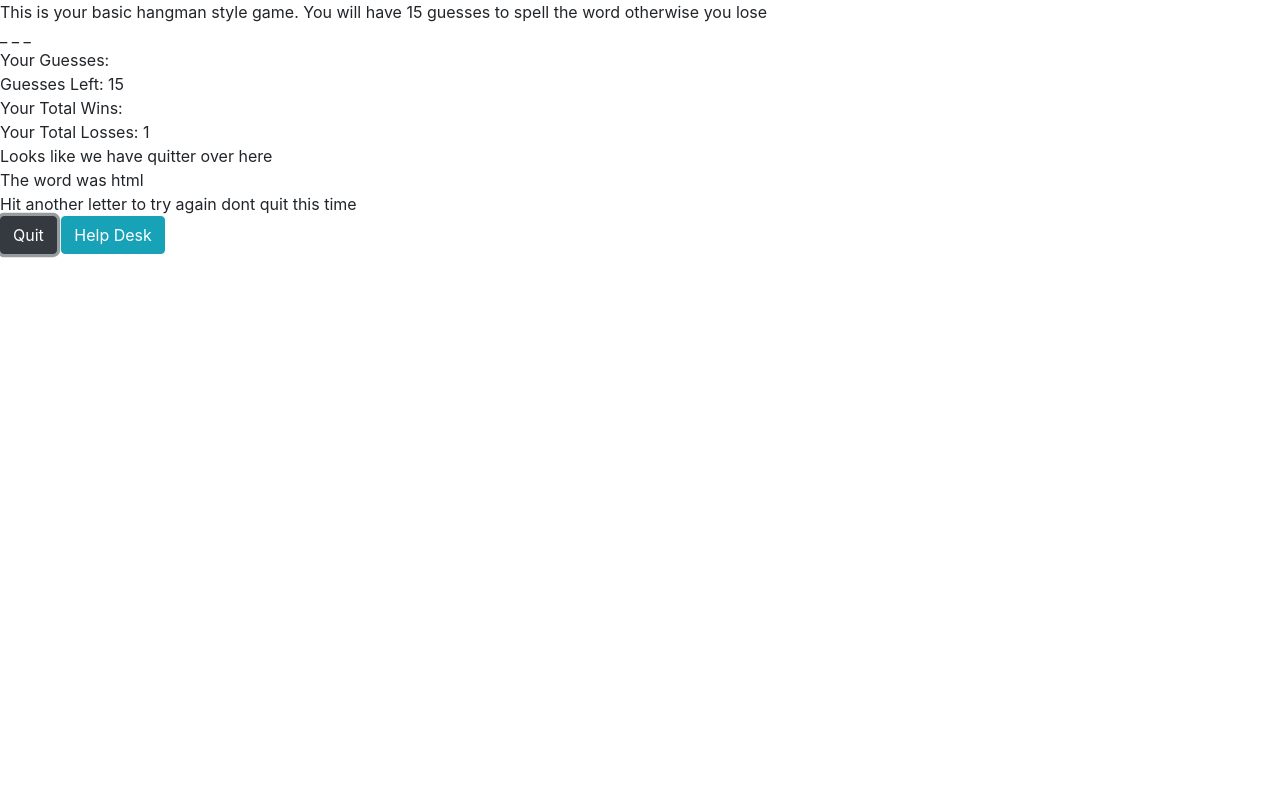
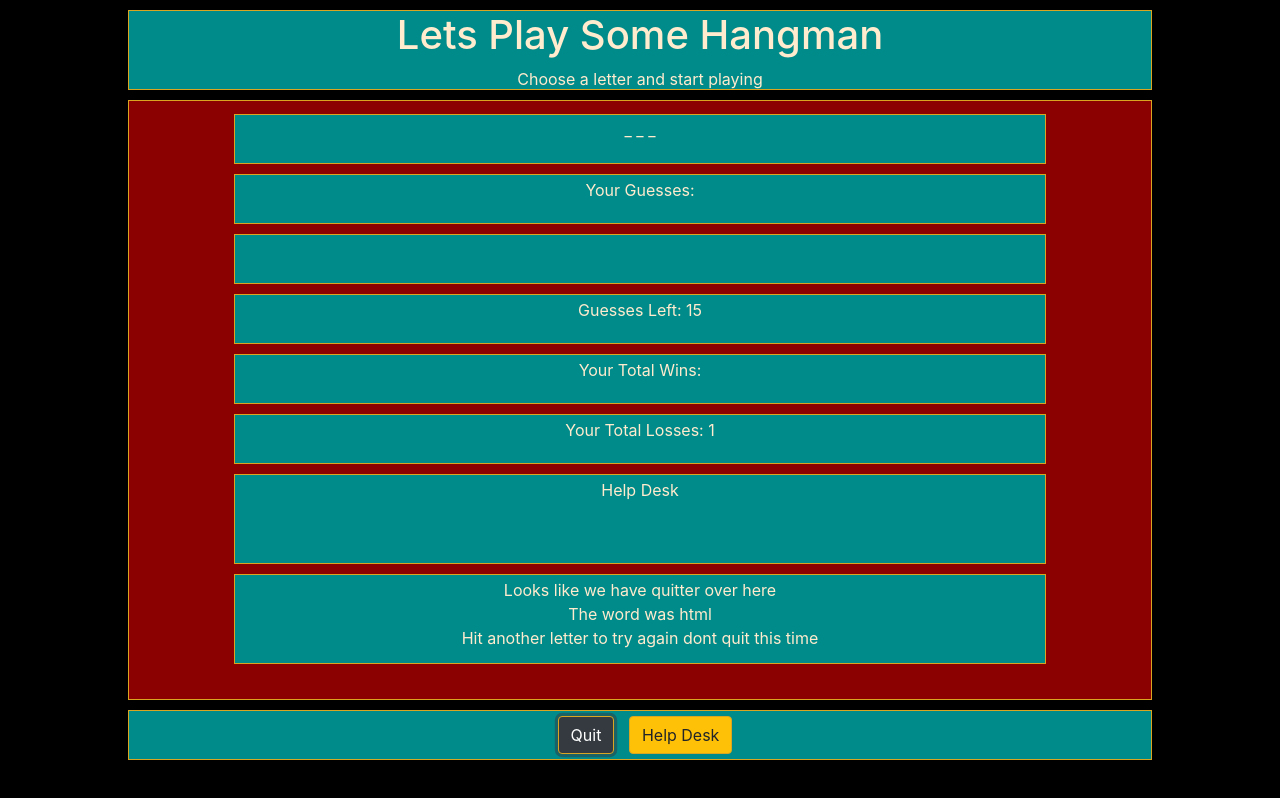
Before and after one commit to cmatchneer/hw-3-hangman, a plain HTML site: page index.html in a window 1280 px wide. Both pictures are taken after a click on the button "Quit". Drawn offline with nearby package versions, Linux system fonts and the light colour scheme.

Commit message:
ironed out some bugs added some basic stlye to it

```diff
--- /dev/null
+++ b/assets/css/reset.css
@@ -0,0 +1,137 @@
+/* http://meyerweb.com/eric/tools/css/reset/
+   v2.0 | 20110126
+   License: none (public domain)
+*/
+
+html,
+body,
+div,
+span,
+applet,
+object,
+iframe,
+h1,
+h2,
+h3,
+h4,
+h5,
+h6,
+p,
+blockquote,
+pre,
+a,
+abbr,
+acronym,
+address,
+big,
+cite,
+code,
+del,
+dfn,
+em,
+img,
+ins,
+kbd,
+q,
+s,
+samp,
+small,
+strike,
+strong,
+sub,
+sup,
+tt,
+var,
+b,
+u,
+i,
+center,
+dl,
+dt,
+dd,
+ol,
+ul,
+li,
+fieldset,
+form,
+label,
+legend,
+table,
+caption,
+tbody,
+tfoot,
+thead,
+tr,
+th,
+td,
+article,
+aside,
+canvas,
+details,
+embed,
+figure,
+figcaption,
+footer,
+header,
+hgroup,
+menu,
+nav,
+output,
+ruby,
+section,
+summary,
+time,
+mark,
+audio,
+video {
+    margin: 0;
+    padding: 0;
+    border: 0;
+    font-size: 100%;
+    font: inherit;
+    vertical-align: baseline;
+}
+
+
+/* HTML5 display-role reset for older browsers */
+
+article,
+aside,
+details,
+figcaption,
+figure,
+footer,
+header,
+hgroup,
+menu,
+nav,
+section {
+    display: block;
+}
+
+body {
+    line-height: 1;
+}
+
+ol,
+ul {
+    list-style: none;
+}
+
+blockquote,
+q {
+    quotes: none;
+}
+
+blockquote:before,
+blockquote:after,
+q:before,
+q:after {
+    content: '';
+    content: none;
+}
+
+table {
+    border-collapse: collapse;
+    border-spacing: 0;
+}
--- /dev/null
+++ b/assets/css/style.css
@@ -0,0 +1,39 @@
+body {
+    background-color: black;
+}
+
+div {
+    height: 50px;
+    width: 80%;
+    text-align: center;
+    margin: 10px auto;
+    background-color: darkcyan;
+    border: 1px solid goldenrod;
+    padding: 3px;
+    color: blanchedalmond;
+}
+
+.btn {
+    margin-left: 10px;
+    border-color: goldenrod !important;
+    margin-top: 1.5px;
+}
+
+.hangman {
+    height: 600px;
+    background-color: darkred;
+}
+
+#title {
+    padding-top: 0;
+    padding-bottom: 10px;
+    height: 80px;
+}
+
+#theTip {
+    height: 90px;
+}
+
+#endGame {
+    height: 90px;
+}
--- a/assets/javacript/java.js
+++ b/assets/javacript/java.js
@@ -5,7 +5,7 @@ $(document).ready(function() {
     var numberOfGuesses = 15;
     var computerGuess = theList[Math.floor(Math.random() * theList.length)];
     var theLetters = [];
-    var theWin = computerGuess.length;
+
     var wins = 0;
     var losses = 0;
     var gameOver = false;
@@ -44,6 +44,7 @@ $(document).ready(function() {
             $("#theWord").empty();
             $("#playerGuess").empty();
             $("#playerGuess").text("Your Guesses: ");
+            $("#theTip").text("Help Desk");
             $("#hitOrMiss").empty();
             $("#guessesLeft").text("Guesses Left: " + numberOfGuesses);
 
@@ -64,35 +65,25 @@ $(document).ready(function() {
         })
         //the game
     function theGame(guess) {
-
-
-
         //all the stuff that should happen hit or miss
-
-
         numberOfGuesses -= 1;
         $("#guessesLeft").text("Guesses Left: " + numberOfGuesses);
         $("#playerGuess").append(" " + guess + " ");
         $("#hitOrMiss").text("Uh oh " + guess + " isnt in the word keep going");
         $("#endGame").empty();
+        //the loop and if statment for gussing a letter correctly
+        for (var i = 0; i < computerGuess.length; i++) {
+            if (guess.toLowerCase() === computerGuess.charAt(i)) {
+                theLetters[i] = guess;
+                $("#theWord").text(theLetters.join(""));
+                $("#hitOrMiss").text("You guessed a correct letter yayy keep going");
+
+            }
+        }
 
 
-        //the loop and if statment for gussing a letter correctly
-        for (var i = 0; i < computerGuess.length; i++) {
-            if (guess.toLowerCase() === computerGuess.charAt(i) && theLetters.indexOf(guess) === -1) {
-                theLetters[i] = guess;
-
-                theWin -= 1;
-                $("#theWord").text(theLetters.join(""));
-                $("#hitOrMiss").text("You got a letter only " + theWin + " to go");
-
-            }
-
-
-        }
-
         //winning the game
-        if (theWin === 0) {
+        if (theLetters.join("") === computerGuess) {
             gameOver = true;
             wins += 1;
             $("#endGame").html("YOU ARE THE CHAMPION OF THE WORLD!!!!!" + "<br>" + "Press the win button to play again");
@@ -115,19 +106,17 @@ $(document).ready(function() {
                 $("#theWord").empty();
                 $("#playerGuess").empty();
                 $("#playerGuess").text("Your Guesses: ");
+                $("#theTip").text("Help Desk");
                 $("#hitOrMiss").empty();
                 $("#guessesLeft").text("Guesses Left: " + numberOfGuesses);
                 for (var k = 0; k < computerGuess.length; k++) {
                     theLetters[k] = " _ ";
                 }
                 $("#theWord").text(theLetters.join(""));
-
-
-
             });
         }
         //losing the game
-        if (numberOfGuesses === 0) {
+        if (numberOfGuesses === 0 && theLetters.join("") !== computerGuess) {
             gameOver = true;
             losses += 1;
             $("#lossTotal").text("Your Total Losses: " + losses);
@@ -151,6 +140,7 @@ $(document).ready(function() {
                 $("#theWord").empty();
                 $("#playerGuess").empty();
                 $("#playerGuess").text("Your Guesses: ");
+                $("#theTip").text("Help Desk");
                 $("#hitOrMiss").empty();
                 $("#guessesLeft").text("Guesses Left: " + numberOfGuesses);
                 for (var l = 0; l < computerGuess.length; l++) {
@@ -160,6 +150,7 @@ $(document).ready(function() {
             });
 
         }
+
     }
     //starting the game
     document.onkeypress = function(event) {
--- a/index.html
+++ b/index.html
@@ -8,29 +8,42 @@
     <title>Hangman</title>
     <script src="https://code.jquery.com/jquery-3.4.1.min.js" integrity="sha256-CSXorXvZcTkaix6Yvo6HppcZGetbYMGWSFlBw8HfCJo=" crossorigin="anonymous"></script>
     <script src="assets/javacript/java.js"></script>
+    <link rel="stylesheet" href="assets/css/reset.css">
     <link rel="stylesheet" href="https://maxcdn.bootstrapcdn.com/bootstrap/4.0.0/css/bootstrap.min.css" integrity="sha384-Gn5384xqQ1aoWXA+058RXPxPg6fy4IWvTNh0E263XmFcJlSAwiGgFAW/dAiS6JXm" crossorigin="anonymous">
-
+    <link rel="stylesheet" href="assets/css/style.css">
 </head>
 
 <body>
+
+    <div id="title">
+        <h1>Lets Play Some Hangman</h1>
+        <p>Choose a letter and start playing</p>
+    </div>
+
+
+
+
+
     <div class="hangman">
-        <div id="directions">This is your basic hangman style game. You will have 15 guesses to spell the word otherwise you lose
-        </div>
+
         <div id="theWord"></div>
         <div id="playerGuess">Your Guesses: </div>
         <div id="hitOrMiss"></div>
         <div id="guessesLeft"> Guesses Left:15</div>
         <div id="winTotal">Your Total Wins:</div>
         <div id="lossTotal">Your Total Losses:</div>
-        <div id="theTip"></div>
+        <div id="theTip">Help Desk</div>
         <div id="endGame"></div>
-        <div id="buttons">
-            <button id="reset" type="button" class="btn btn-dark">Quit</button>
-            <button id="helpDesk" type="button" class="btn btn-info">Help Desk</button>
+    </div>
 
-        </div>
+    <div id="buttons">
+        <button id="reset" type="button" class="btn btn-dark">Quit</button>
+        <button id="helpDesk" type="button" class="btn btn-warning">Help Desk</button>
 
     </div>
+
+
+
 
 </body>
 
```
